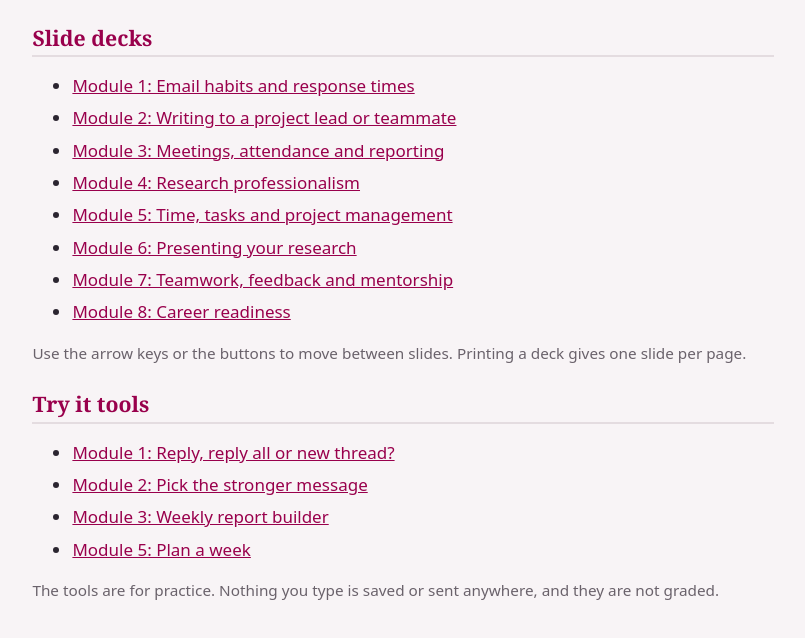
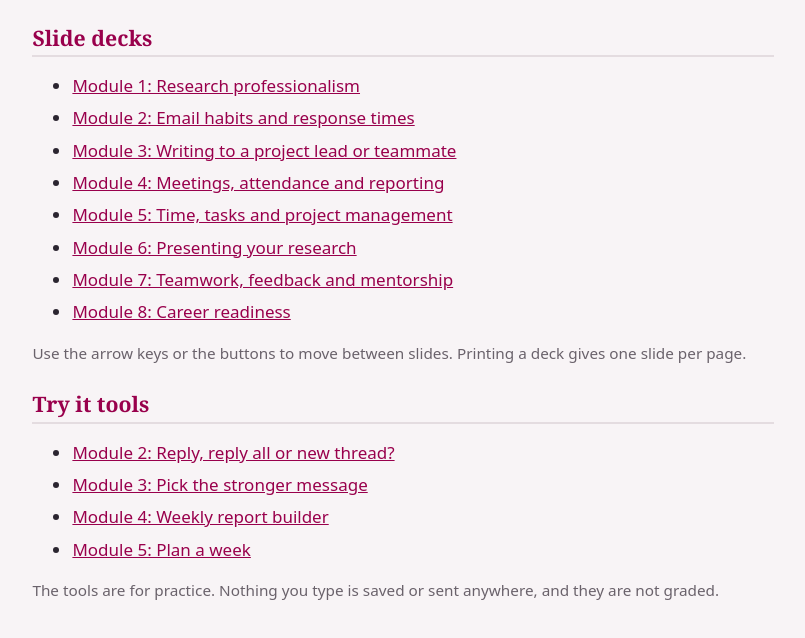
Before and after one commit to CSU-Physics/professional-skills-research-assistants, a plain HTML site: page index.html in a window 1280 px wide. Shown: the part 152-790 px from the top of the page, without its empty margins (237-1042 px from the left). Drawn offline with Linux system fonts and the light colour scheme.

Commit message:
Update the index and README for the new module order
The index and README list the decks and tools under their new module numbers.

Co-Authored-By: Claude Sonnet 5.5 <noreply@anthropic.com>
Claude-Session: https://claude.ai/code/session_018VVWy6ZL9J6M9xGyLqYCg7

```diff
--- a/index.html
+++ b/index.html
@@ -29,10 +29,10 @@ li{margin:0 0 .45rem} .small{color:var(--mut);font-size:.9rem}
 <p>Slide decks and Try it tools for the SemiAcademy micro-credential Professional Skills for Research Assistants. They are shown inside the course pages in Canvas, and each one also opens on its own.</p>
 <h2>Slide decks</h2>
 <ul>
-<li><a href="slides/m1.html">Module 1: Email habits and response times</a></li>
-<li><a href="slides/m2.html">Module 2: Writing to a project lead or teammate</a></li>
-<li><a href="slides/m3.html">Module 3: Meetings, attendance and reporting</a></li>
-<li><a href="slides/m4.html">Module 4: Research professionalism</a></li>
+<li><a href="slides/m1.html">Module 1: Research professionalism</a></li>
+<li><a href="slides/m2.html">Module 2: Email habits and response times</a></li>
+<li><a href="slides/m3.html">Module 3: Writing to a project lead or teammate</a></li>
+<li><a href="slides/m4.html">Module 4: Meetings, attendance and reporting</a></li>
 <li><a href="slides/m5.html">Module 5: Time, tasks and project management</a></li>
 <li><a href="slides/m6.html">Module 6: Presenting your research</a></li>
 <li><a href="slides/m7.html">Module 7: Teamwork, feedback and mentorship</a></li>
@@ -41,9 +41,9 @@ li{margin:0 0 .45rem} .small{color:var(--mut);font-size:.9rem}
 <p class="small">Use the arrow keys or the buttons to move between slides. Printing a deck gives one slide per page.</p>
 <h2>Try it tools</h2>
 <ul>
-<li><a href="tryit/t1-thread.html">Module 1: Reply, reply all or new thread?</a></li>
-<li><a href="tryit/t2-email.html">Module 2: Pick the stronger message</a></li>
-<li><a href="tryit/t3-report.html">Module 3: Weekly report builder</a></li>
+<li><a href="tryit/t2-thread.html">Module 2: Reply, reply all or new thread?</a></li>
+<li><a href="tryit/t3-email.html">Module 3: Pick the stronger message</a></li>
+<li><a href="tryit/t4-report.html">Module 4: Weekly report builder</a></li>
 <li><a href="tryit/t5-plan.html">Module 5: Plan a week</a></li>
 </ul>
 <p class="small">The tools are for practice. Nothing you type is saved or sent anywhere, and they are not graded.</p>
```
Also changed, not shown: 1 other file.
